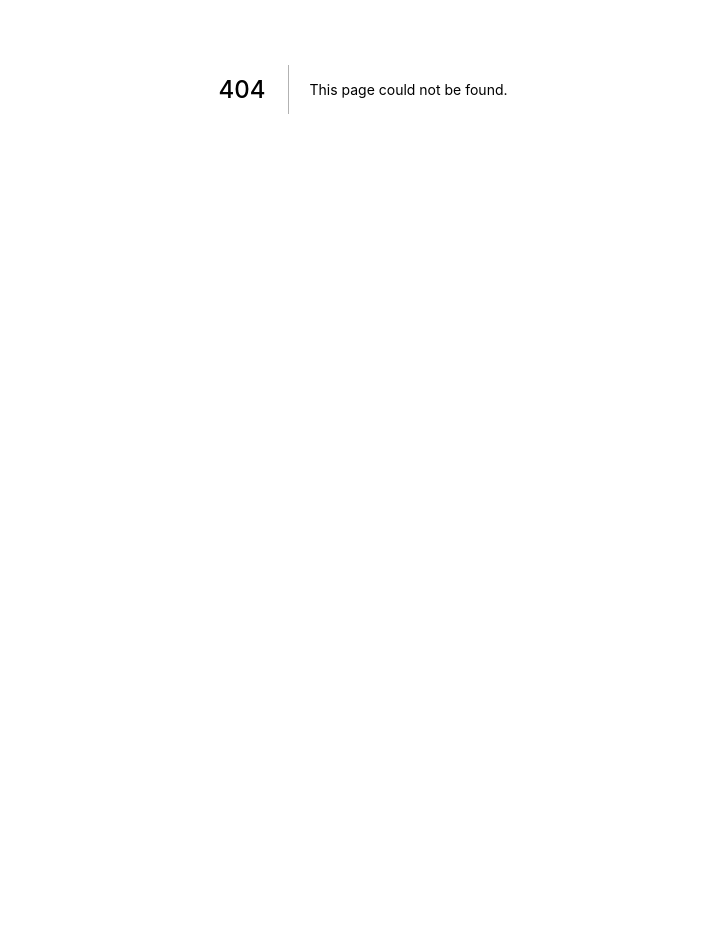
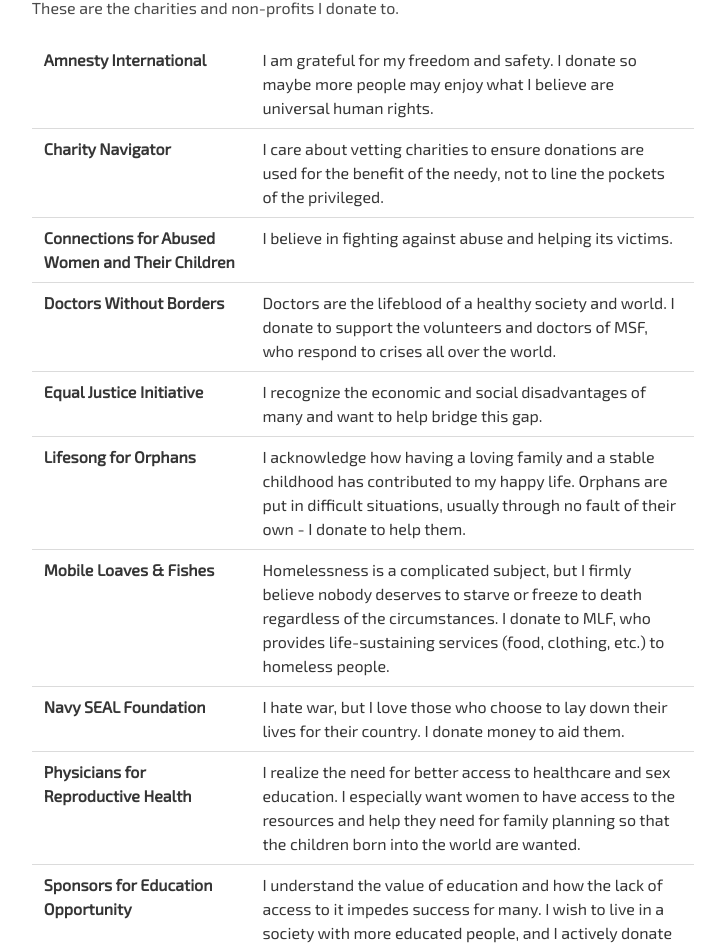
Before and after one commit to mvxt/mvxt, a Next.js app: page /ethos in a window 1280 px wide. Before the commit this address had no page. Shown: the part 311-1260 px from the top of the page, without its empty margins (277-1002 px from the left). Before the commit the page ends 800 px from the top, so only its background shows below. Built offline with nearby package versions, Linux system fonts and the light colour scheme.

Commit message:
Added about and ethos pages, modified CV

```diff
--- /dev/null
+++ b/pages/ethos.js
@@ -0,0 +1,113 @@
+import Layout from '../components/layout';
+
+export default function Ethos() {
+  return (
+    <Layout title="Ethos">
+      <p>These are the charities and non-profits I donate to.</p>
+      <table className="table offwhite-bg">
+      <tbody>
+        <tr>
+          <th width="33%">
+            <a href="https://www.amnesty.org/en/">
+              <span className="title is-6">Amnesty International</span>
+            </a>
+          </th>
+          <td>
+            <span>I am grateful for my freedom and safety. I donate so maybe more people may enjoy what I believe are universal human rights.</span>
+          </td>
+        </tr>
+        <tr>
+          <th width="33%">
+            <a href="https://www.charitynavigator.org/">
+              <span className="title is-6">Charity Navigator</span>
+            </a>
+          </th>
+          <td>
+            <span>I care about vetting charities to ensure donations are used for the benefit of the needy, not to line the pockets of the privileged.</span>
+          </td>
+        </tr>
+        <tr>
+          <th width="33%">
+            <a href="https://www.cawc.org/">
+              <span className="title is-6">Connections for Abused Women and Their Children</span>
+            </a>
+          </th>
+          <td>
+            <span>I believe in fighting against abuse and helping its victims.</span>
+          </td>
+        </tr>
+        <tr>
+          <th width="33%">
+            <a href="https://www.doctorswithoutborders.org/">
+              <span className="title is-6">Doctors Without Borders</span>
+            </a>
+          </th>
+          <td>
+            <span>Doctors are the lifeblood of a healthy society and world. I donate to support the volunteers and doctors of MSF, who respond to crises all over the world.</span>
+          </td>
+        </tr>
+        <tr>
+          <th width="33%">
+            <a href="https://eji.org/">
+              <span className="title is-6">Equal Justice Initiative</span>
+            </a>
+          </th>
+          <td>
+            <span>I recognize the economic and social disadvantages of many and want to help bridge this gap.</span>
+          </td>
+        </tr>
+        <tr>
+          <th width="33%">
+            <a href="https://lifesong.org/">
+              <span className="title is-6">Lifesong for Orphans</span>
+            </a>
+          </th>
+          <td>
+            <span>I acknowledge how having a loving family and a stable childhood has contributed to my happy life. Orphans are put in difficult situations, usually through no fault of their own - I donate to help them.</span>
+          </td>
+        </tr>
+        <tr>
+          <th width="33%">
+            <a href="https://mlf.org/">
+              <span className="title is-6">Mobile Loaves & Fishes</span>
+            </a>
+          </th>
+          <td>
+            <span>Homelessness is a complicated subject, but I firmly believe nobody deserves to starve or freeze to death regardless of the circumstances. I donate to MLF, who provides life-sustaining services (food, clothing, etc.) to homeless people.</span>
+          </td>
+        </tr>
+        <tr>
+          <th width="33%">
+            <a href="https://www.navysealfoundation.org/">
+              <span className="title is-6">Navy SEAL Foundation</span>
+            </a>
+          </th>
+          <td>
+            <span>I hate war, but I love those who choose to lay down their lives for their country. I donate money to aid them.</span>
+          </td>
+        </tr>
+        <tr>
+          <th width="33%">
+            <a href="https://prh.org/">
+              <span className="title is-6">Physicians for Reproductive Health</span>
+            </a>
+          </th>
+          <td>
+            <span>I realize the need for better access to healthcare and sex education. I especially want women to have access to the resources and help they need for family planning so that the children born into the world are wanted.</span>
+          </td>
+        </tr>
+        <tr>
+          <th width="33%">
+            <a href="https://www.seo-usa.org/">
+              <span className="title is-6">Sponsors for Education Opportunity</span>
+            </a>
+          </th>
+          <td>
+            <span>I understand the value of education and how the lack of access to it impedes success for many. I wish to live in a society with more educated people, and I actively donate towards this cause.</span>
+          </td>
+        </tr>
+      </tbody>
+      </table>
+    </Layout>
+  );
+};
```
Also changed, not shown: pages/about.js (added, +15 -0 lines), pages/cv.js (+11 -11 lines).
